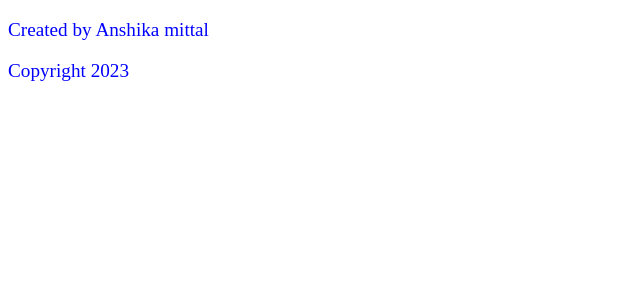
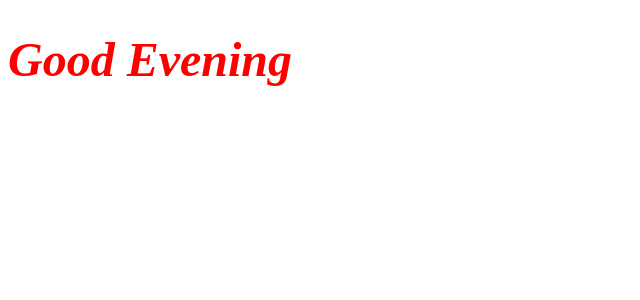
Before and after one commit to Anshika2608/react-practice, a React (Vite) app: page / in a window 1280 px wide. Shown: the top 300 px of the page, without its empty margins (0-640 px from the left). Built offline with nearby package versions, Linux system fonts and the light colour scheme.

Commit message:
inline-styling-challenge-completed

```diff
--- a/src/App.jsx
+++ b/src/App.jsx
@@ -1,17 +1,32 @@
 function App() {
-  let lname="mittal";
-  let name='Anshika';
+  // let lname="mittal";
+  // let name='Anshika';
   let number=Math.floor(Math.random()*10)+1;
-  let date=new Date().getFullYear();
+  let date=new Date().getHours();
+   const style={
+    color:"blue",
+    fontWeight:"700",
+    fontSize:"3rem"
+  }
+let wish="";
+  if (date<12)
+  {
+    wish="Good Morning";
+    style.color="green";
+  }
+  else if(date<18)
+  {
+     wish="Good Evening";
+     style.color="red";
+  }
+  else{
+    wish="Good Night";
+  }
+
   return (
-    // <>
-    //  <h1 >Hello {name}</h1>
-    //  <p>Your Lucky number is {number}</p>
-    // </>
-    <>
-    <p>Created by {`${name} ${lname}`}</p>
-    <p>Copyright {date}</p>
-    </>
+     <>
+     <h1 className="heading" style={style}>{wish}</h1>
+     </>
     )
 
 
--- a/src/index.css
+++ b/src/index.css
@@ -9,3 +9,6 @@ p{
   font-size: larger;
   color:blue;
 }
+.heading{
+  font-style:italic;
+}
```
